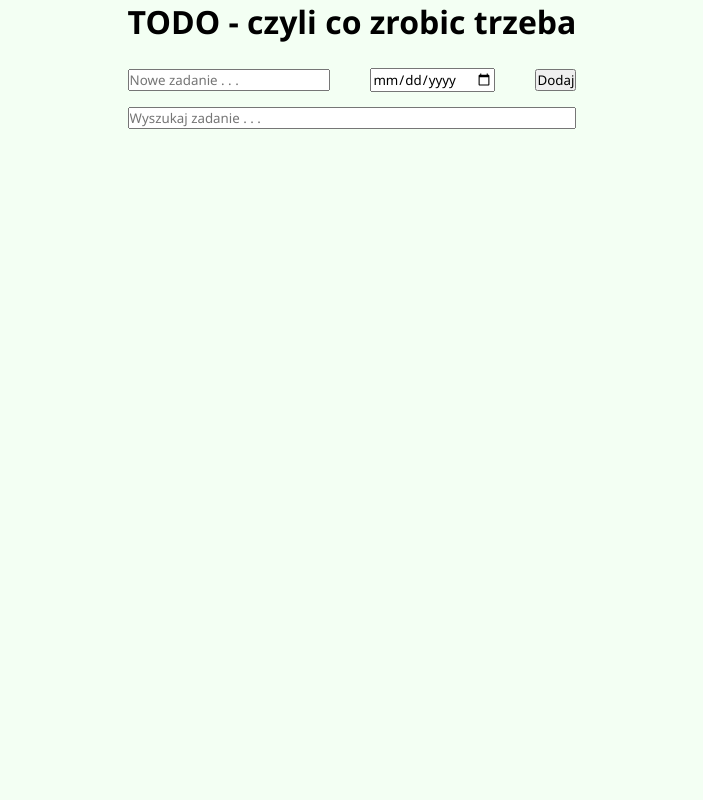
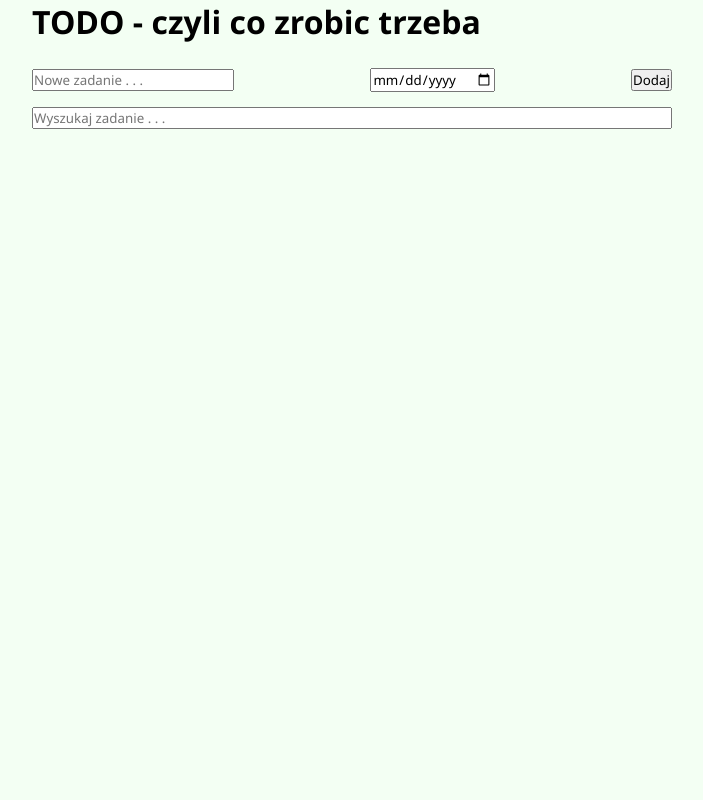
Before and after one commit to megajaz/megajaz.github.io, a PHP site: page / in a window 1280 px wide. Shown: the whole page, without its empty margins (288-991 px from the left). Run offline with PHP 8.4, Linux system fonts and the light colour scheme.

Commit message:
lab02 css changes

```diff
--- a/lab02/styles.css
+++ b/lab02/styles.css
@@ -11,6 +11,10 @@ body {
   justify-content: center;
   align-items: top;
   min-height: 100vh;
+}
+
+.container {
+  min-width: 80vh;
 }
 
 h1 {
```
